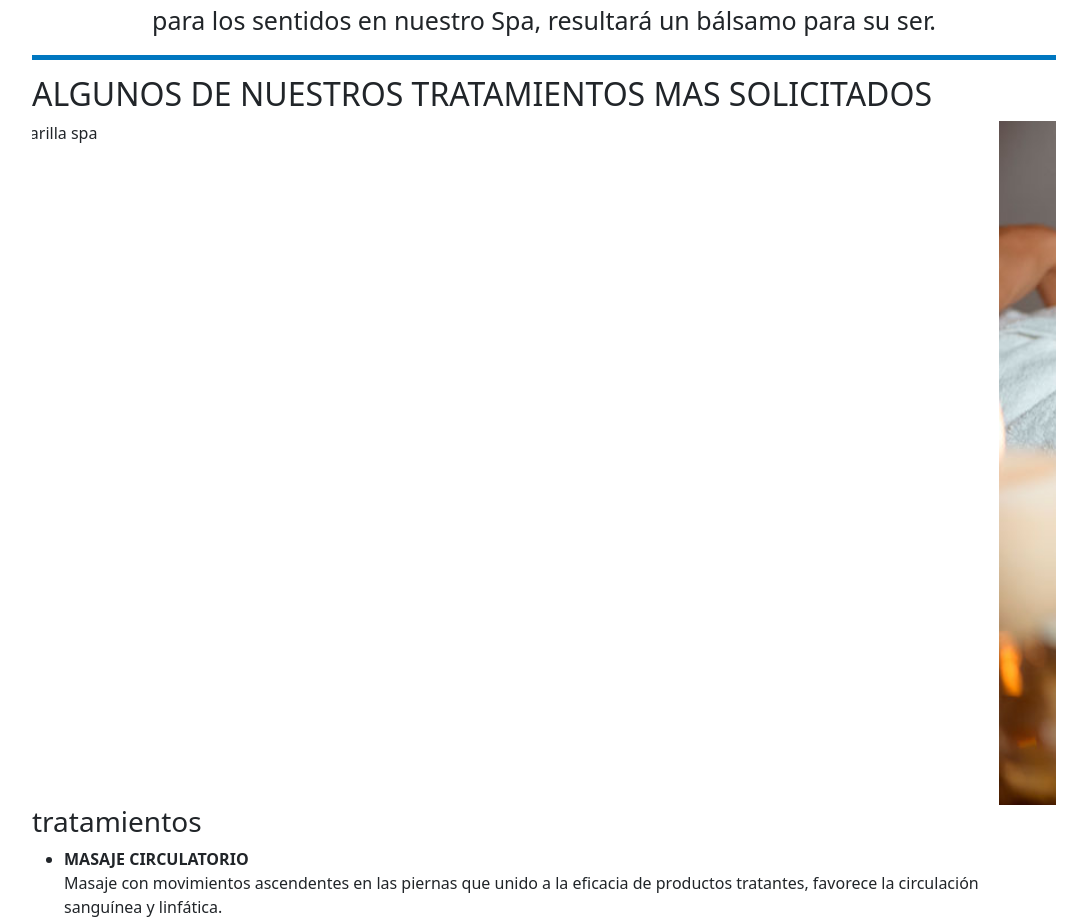
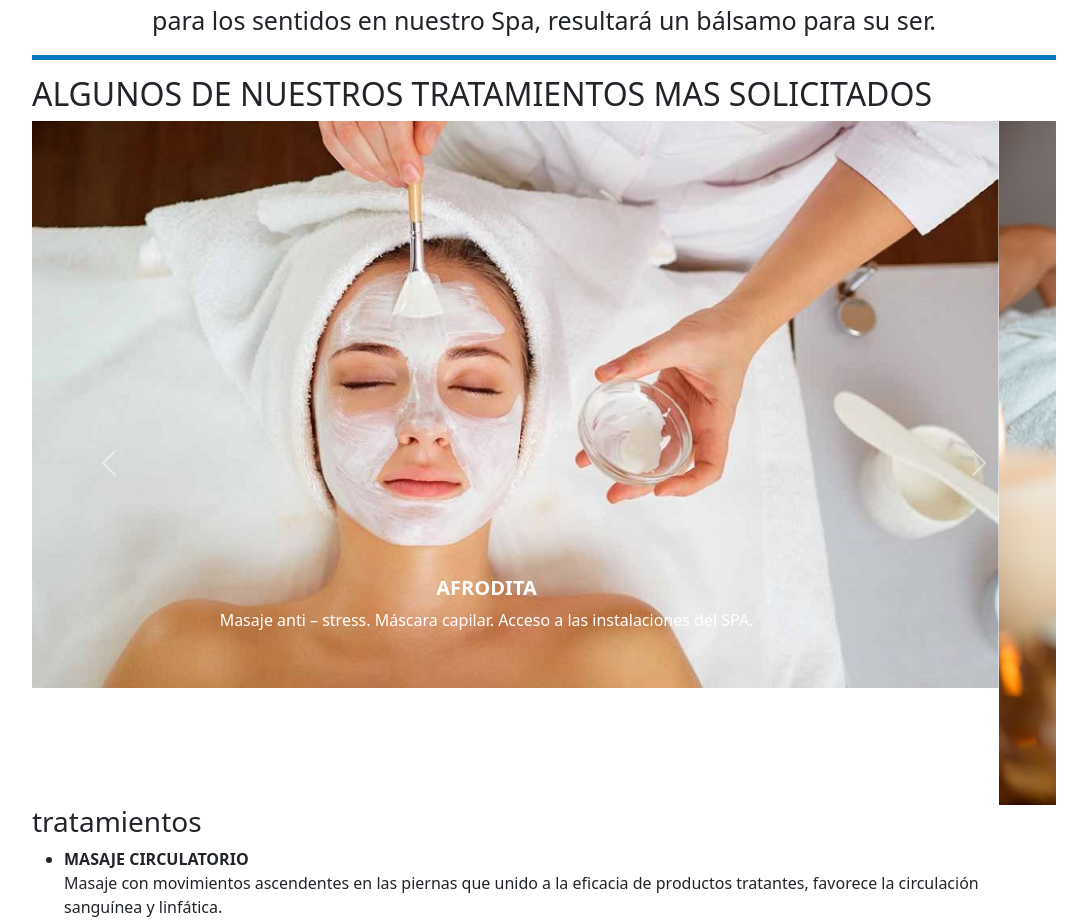
Before and after one commit to Luggia/trabajofinal, a plain HTML site: page pages/spa.html in a window 1280 px wide. Shown: the part 1641-2562 px from the top of the page, without its empty margins (96-1183 px from the left). Drawn offline with nearby package versions, Linux system fonts and the light colour scheme.

Commit message:
punto en carousel

```diff
--- a/pages/spa.html
+++ b/pages/spa.html
@@ -68,7 +68,7 @@
         </div>
         <div class="carousel-inner">
           <div class="carousel-item active">
-            <img src="./images/images-spa/carousel/mascarilla.jpg" class="d-block w-100" alt="mascarilla spa">
+            <img src="../images/images-spa/carousel/mascarilla.jpg" class="d-block w-100" alt="mascarilla spa">
             <div class="carousel-caption d-none d-md-block">
                 <h5><strong>AFRODITA</strong></h5>
               <p>Masaje anti – stress.
```
